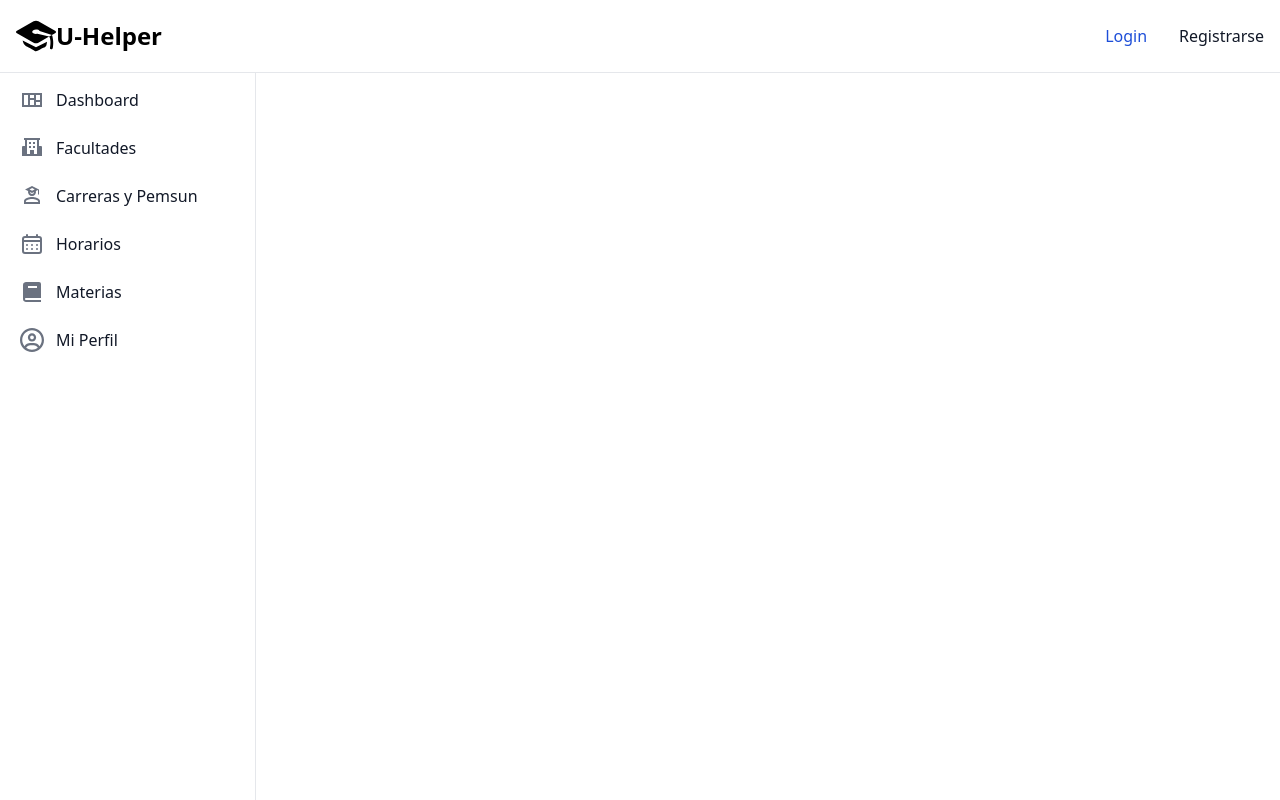
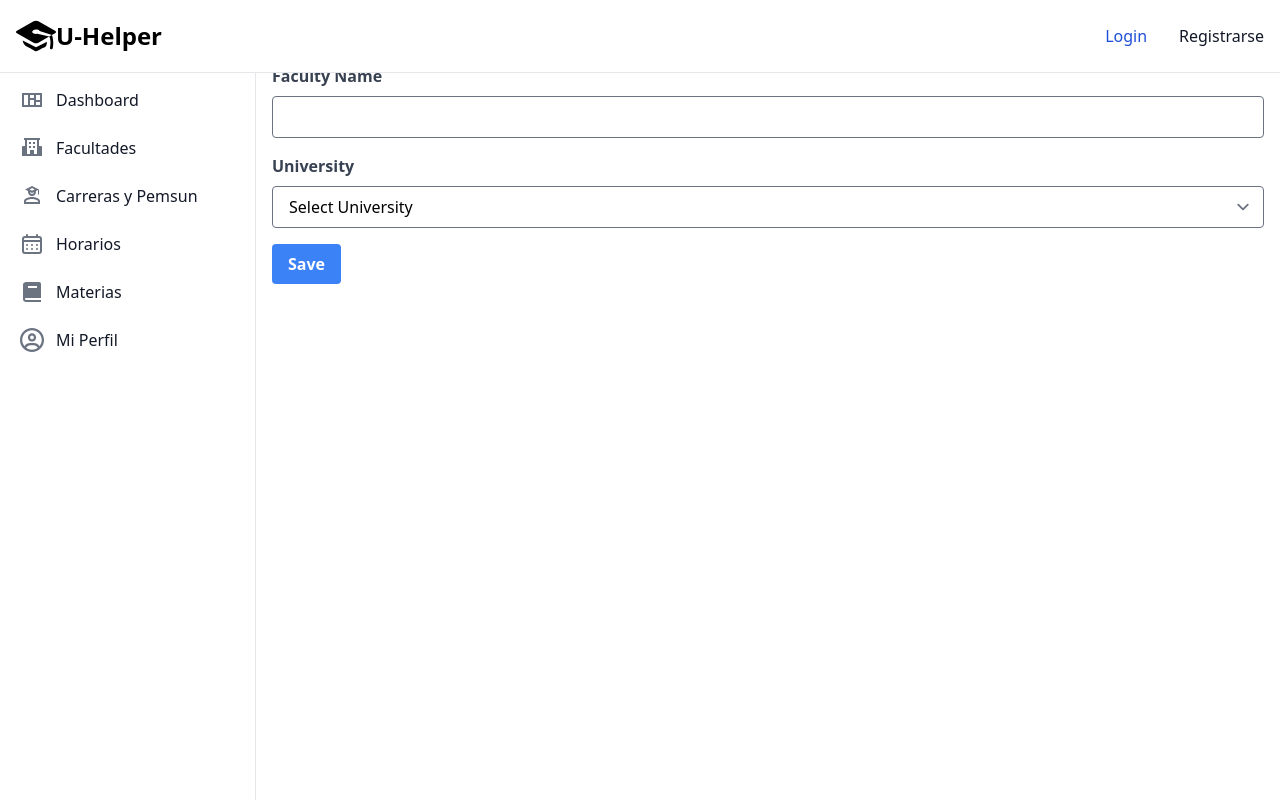
Before and after one commit to Programacion-NCapas-01-23/proyecto-final-grupo-de-trabajo-5-sec-02, a Next.js app in the folder Client/Website/: page / in a window 1280 px wide. Built offline with nearby package versions, Linux system fonts and the light colour scheme.

Commit message:
🚧 career and pensum in progress

```diff
--- /dev/null
+++ b/Client/Website/src/components/FormTable.tsx
@@ -0,0 +1 @@
+import React from "react";
--- /dev/null
+++ b/Client/Website/src/pages/career/CareerForm.tsx
@@ -0,0 +1,36 @@
+import {useAppDispatch} from "@/hooks/reduxHooks";
+import {FormEvent, useEffect} from "react";
+import Career from "@/interfaces/Career";
+import Faculty from "@/interfaces/Faculty";
+import {createCareerStart} from "@/state/slices/careerSlice";
+import {createCareer} from "@/state/thunks/careerThunk";
+
+const CareerForm = (): JSX.Element => {
+    const dispatch = useAppDispatch();
+
+    const newFaculty: Faculty = {
+        name: '',
+        description: '',
+    }
+
+    const handleSubmit = async (e: FormEvent<HTMLFormElement>)=> {
+        e.preventDefault();
+        const newCareer: Career = {
+            name: '',
+            faculty: newFaculty,
+        };
+        dispatch(createCareerStart());
+        createCareer(newCareer);
+    };
+
+    return (
+        <>
+            <h1>Crear Carrera</h1>
+            <form onSubmit={handleSubmit}>
+
+            </form>
+        </>
+    )
+}
+
+export default CareerForm;
--- a/Client/Website/src/pages/index.tsx
+++ b/Client/Website/src/pages/index.tsx
@@ -1,4 +1,5 @@
 import {Sidebar} from "@/components/Sidebar";
+import FacultyForm from "@/pages/faculty/FacultyForm";
 
 export default function Home() {
   return (
@@ -6,6 +7,7 @@ export default function Home() {
       className=""
     >
       <Sidebar />
+      <FacultyForm/>
     </main>
   )
 }
```
Also changed, not shown: Client/Website/src/state/slices/pensumSlice.ts (added).
